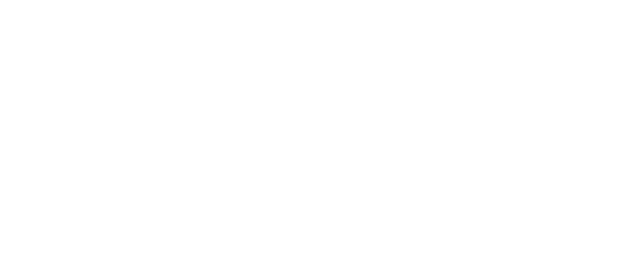
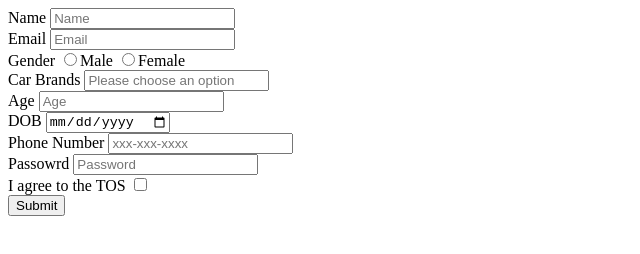
Before and after one commit to acciojob/signup-form-car-PritamKumarSaha, a website: page main.html in a window 1280 px wide. Shown: the whole page, without its empty margins (0-640 px from the left). Drawn offline with Linux system fonts and the light colour scheme.

Commit message:
created a submission

```diff
--- a/main.html
+++ b/main.html
@@ -8,6 +8,37 @@
 
 <body>
 	<!-- the entire body must be written by student -->
+	<form>
+		<label for="name">Name</label>
+		<input type="text" id="name" name="name" placeholder="Name">
+		<br>
+		<label for="">Email</label>
+		<input type="email" id="email" name="email" placeholder="Email">
+		<br>
+		<label for="gender_m,gender_f">Gender</label>
+		<input type="radio" id="gender_m" name="gender_m" value="male">Male
+		<input type="radio" id="gender_f" name="gender_f" value="female">Female
+		<br>
+		<label for="cars">Car Brands</label>
+		<input type="select" id="cars" name="cars" placeholder="Please choose an option">
+		<br>
+		<label for="age">Age</label>
+		<input type="number" id="age" name="age" placeholder="Age">
+		<br>
+		<label for="dob">DOB</label>
+		<input type="date" id="dob" name="dob" placeholder="dd-mm-yy">
+		<br>
+		<label for="tel">Phone Number</label>
+		<input type="tel" id="tel" name="tel" placeholder="xxx-xxx-xxxx">
+		<br>
+		<label for="password">Passowrd</label>
+		<input type="password" id="password" name="password" placeholder="Password">
+		<br>
+		<label for="tos">I agree to the TOS</label>
+		<input type="checkbox" id="tos" name="tos" placeholder="">
+		<br>
+		<button>Submit</button>
+	</form>
     <script type="text/javascript" src="./script.js">
 </script>
 
```
